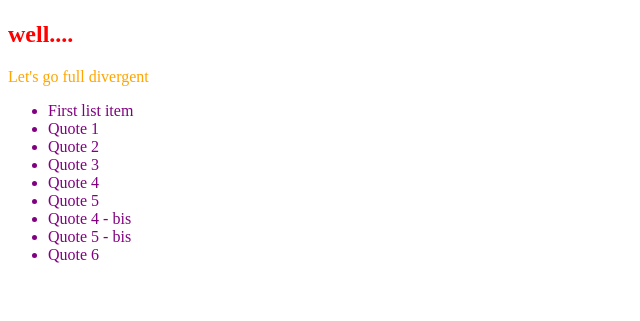
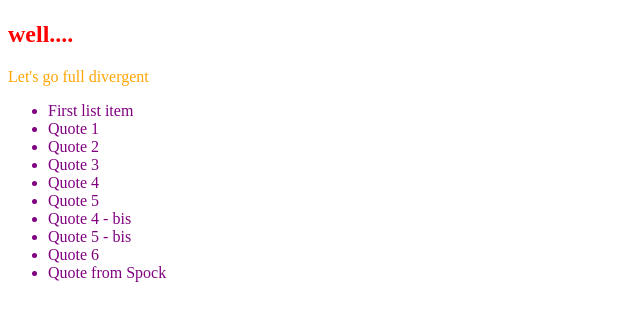
Before and after one commit to etenac/openSapProto, a plain HTML site: page index.html in a window 1280 px wide. Shown: the part 59-380 px from the top of the page, without its empty margins (0-640 px from the left). Drawn offline with Linux system fonts and the light colour scheme.

Commit message:
Added spock quote

```diff
--- a/index.html
+++ b/index.html
@@ -24,6 +24,7 @@
 			<li>Quote 4 - bis</li>
 			<li>Quote 5 - bis</li>
 			<li>Quote 6</li>
+			<li>Quote from Spock</li>
 		</ul>
 	</body>
 
```
